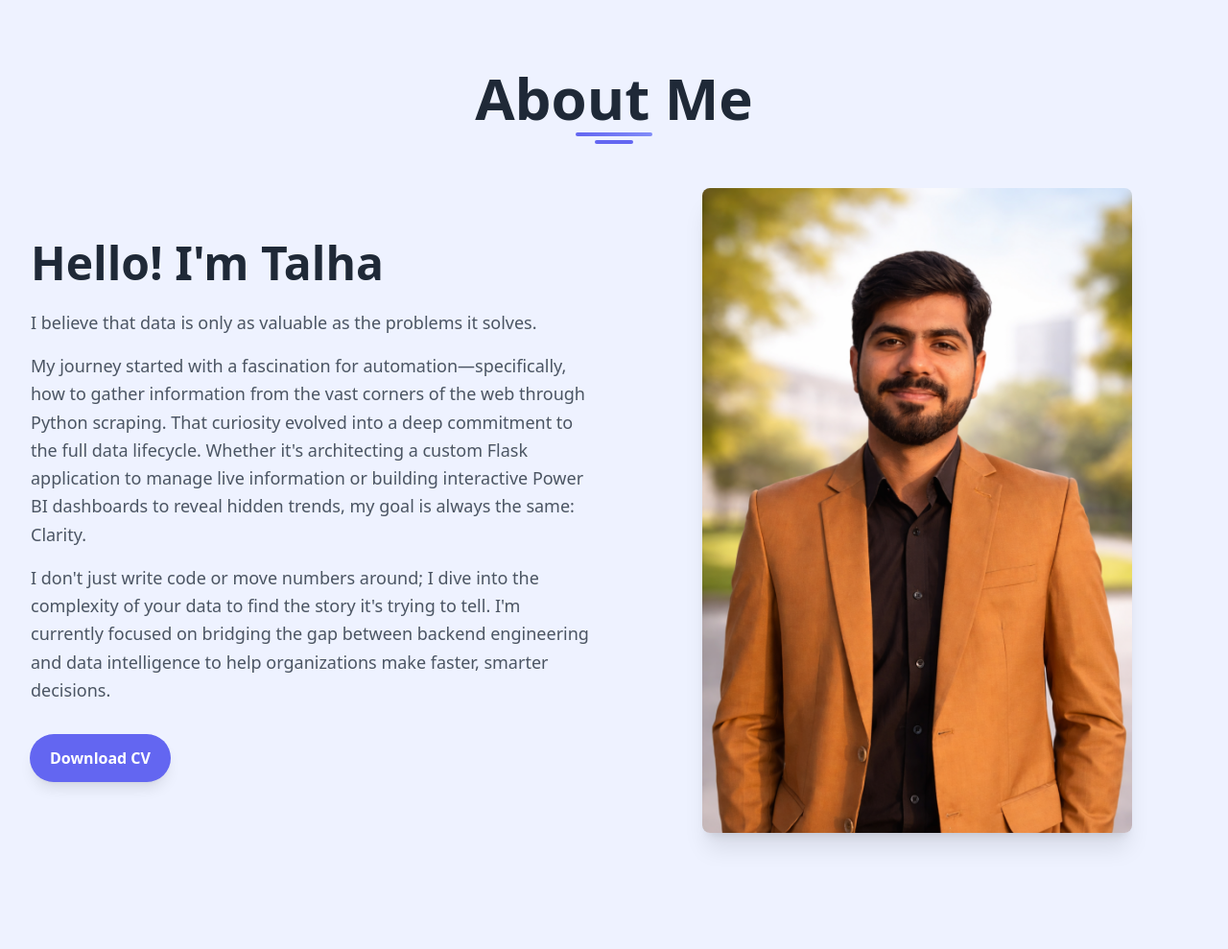
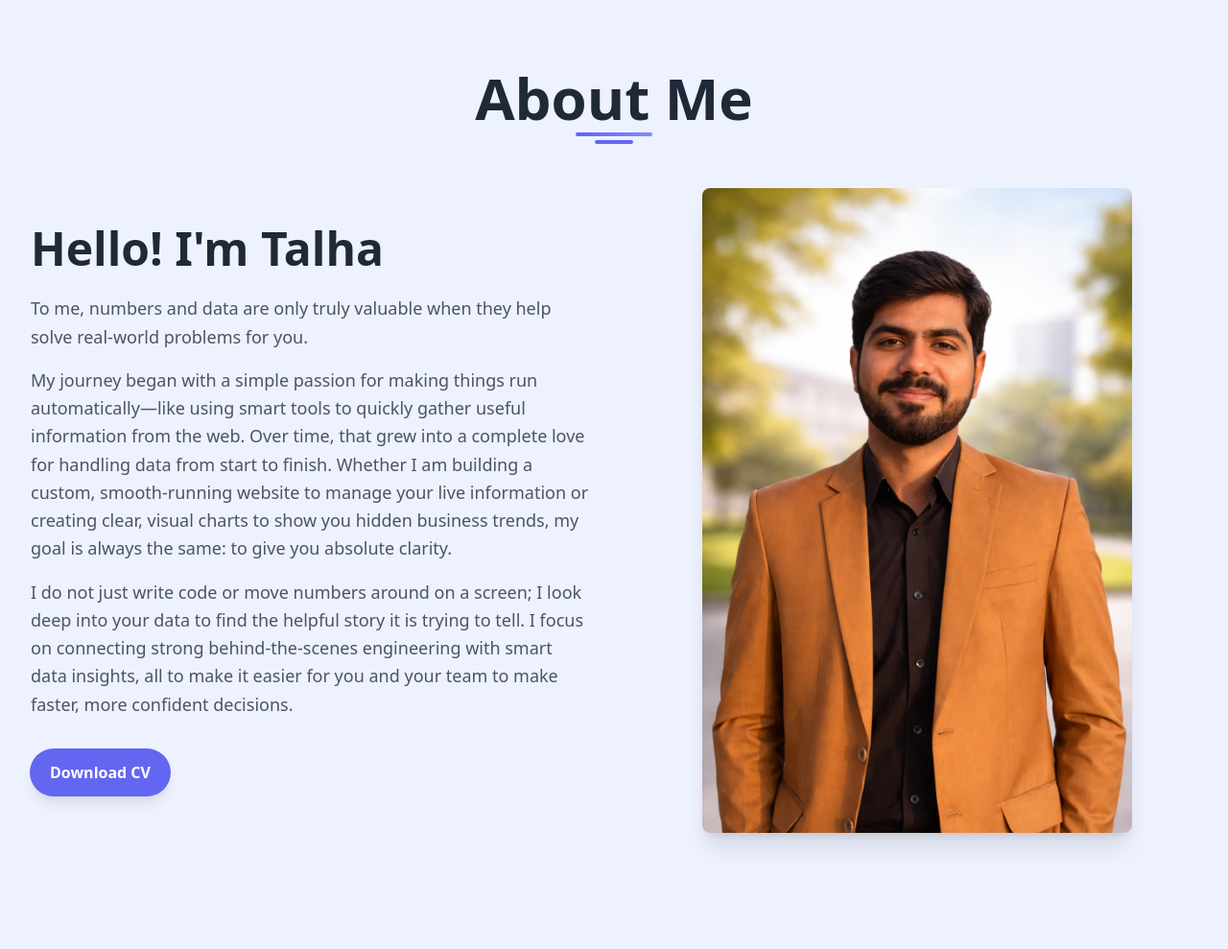
Before and after one commit to ledger-phonix/flask-portfolio, a Flask app: page / in a window 1280 px wide. Shown: the part 808-1797 px from the top of the page at 96% size. Run offline with Flask 3, Linux system fonts and the light colour scheme; data that the repository does not hold is empty; style sheets or scripts are compiled from the project's sources.

Commit message:
content update

```diff
--- a/app/templates/main/base.html
+++ b/app/templates/main/base.html
@@ -10,7 +10,12 @@
     <link rel="stylesheet" href="https://cdnjs.cloudflare.com/ajax/libs/font-awesome/6.4.0/css/all.min.css">
     <link rel="stylesheet" href="{{url_for('static',filename='css/style.css')}}">
 
-    <title>{%block title%}Talha Nadeem-Data Analyst{%endblock%}</title>
+    <title>{%block title%}Talha Nadeem | Portfolio - Python Flask Developer & Data Analyst{%endblock%}</title>
+    <meta name="description"
+        content="Welcome to my personal portfolio. I am Talha Nadeem, a full-stack Python Flask developer and Data Analyst specializing in building dynamic web applications, data intelligence, and automated scraping tools. Let's build something amazing together.">
+    <meta name="keywords"
+        content="Talha Nadeem, Flask Developer, Python Developer, Data Analyst, Portfolio, Web Development, ledger_phonix">
+    <meta name="author" content="Talha Nadeem">
 </head>
 
 <body class="bg-[var(--bg)] text-[var(--text)] transition-colors duration-300">
--- a/app/templates/main/index.html
+++ b/app/templates/main/index.html
@@ -77,19 +77,20 @@
                 <h2 class="text-3xl sm:text-4xl lg:text-5xl font-extrabold text-[var(--text)] mb-6">Hello! I'm Talha
                 </h2>
                 <p class="text-base sm:text-lg text-[var(--muted)] leading-relaxed mb-4">
-                    I believe that data is only as valuable as the problems it solves.
+                    To me, numbers and data are only truly valuable when they help solve real-world problems for you.
                 </p>
                 <p class="text-base sm:text-lg text-[var(--muted)] leading-relaxed mb-4">
-                    My journey started with a fascination for automation—specifically, how to gather information from
-                    the vast corners of the web through Python scraping. That curiosity evolved into a deep commitment
-                    to the full data lifecycle. Whether it's architecting a custom Flask application to manage live
-                    information or building interactive Power BI dashboards to reveal hidden trends, my goal is always
-                    the same: Clarity.
+                    My journey began with a simple passion for making things run automatically—like using smart tools to
+                    quickly gather useful information from the web. Over time, that grew into a complete love for
+                    handling data from start to finish. Whether I am building a custom, smooth-running website to manage
+                    your live information or creating clear, visual charts to show you hidden business trends, my goal
+                    is always the same: to give you absolute clarity.
                 </p>
                 <p class="text-base sm:text-lg text-[var(--muted)] leading-relaxed">
-                    I don't just write code or move numbers around; I dive into the complexity of your data to find the
-                    story it's trying to tell. I'm currently focused on bridging the gap between backend engineering and
-                    data intelligence to help organizations make faster, smarter decisions.
+                    I do not just write code or move numbers around on a screen; I look deep into your data to find the
+                    helpful story it is trying to tell. I focus on connecting strong behind-the-scenes engineering with
+                    smart data insights, all to make it easier for you and your team to make faster, more confident
+                    decisions.
                 </p>
                 <div class="mt-8">
                     <a href="#"
@@ -357,7 +358,7 @@
         </div>
     </div>
 </section>
-
+<!-- My Testimonials section  -->
 <section id="testimonials" class="py-24 bg-[var(--bg)] transition-colors duration-300 overflow-hidden">
     <div class="max-w-6xl mx-auto px-4 sm:px-6 lg:px-8">
 
@@ -369,7 +370,7 @@
         </div>
 
         <div class="relative group">
-            <div id="testimonial-viewport" class="overflow-hidden cursor-grab active:cursor-grabbing">
+            <div id="testimonial-viewport" class="overflow-hidden">
                 <div id="testimonial-track"
                     class="flex transition-transform duration-700 ease-[cubic-bezier(0.23,1,0.32,1)]">
 
```
